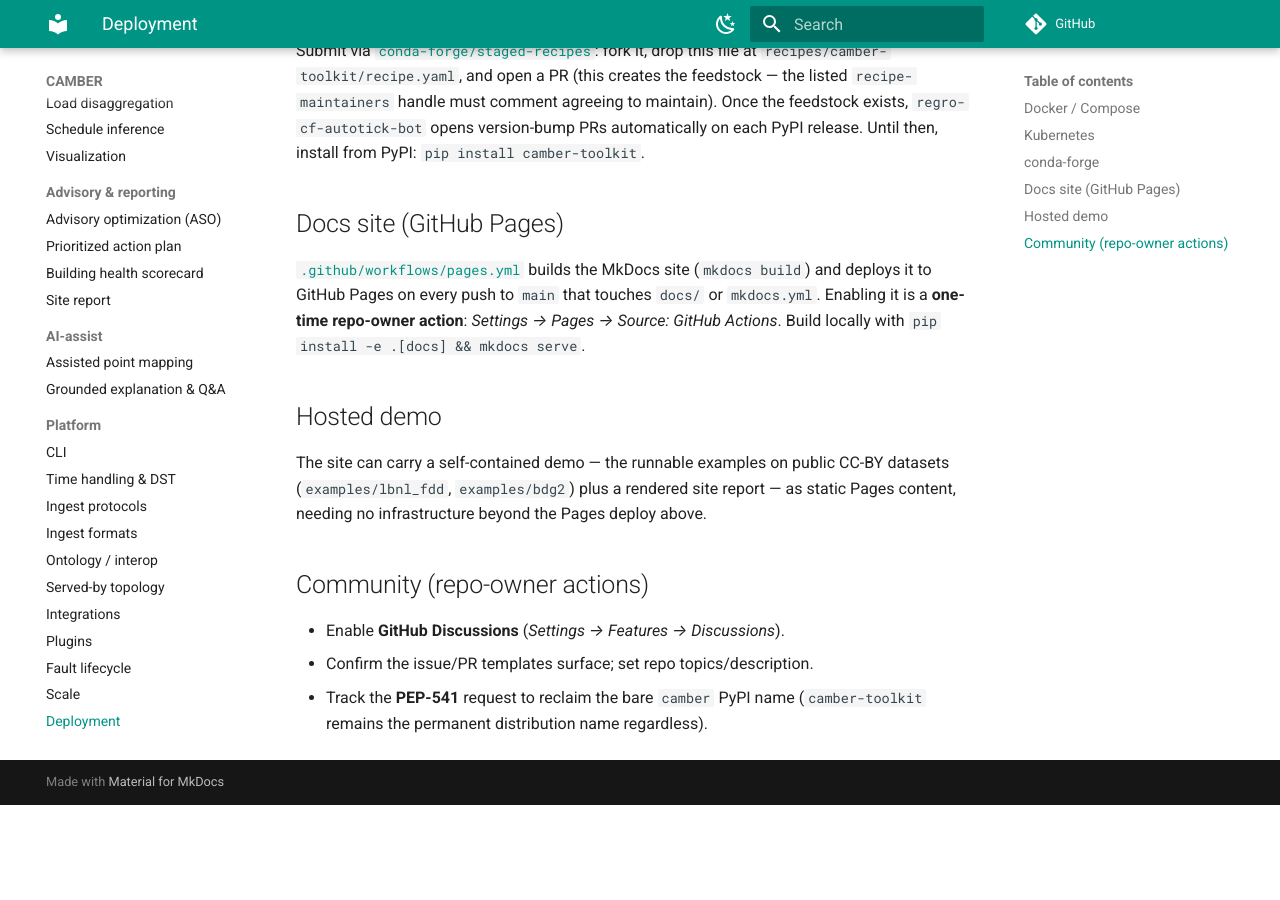
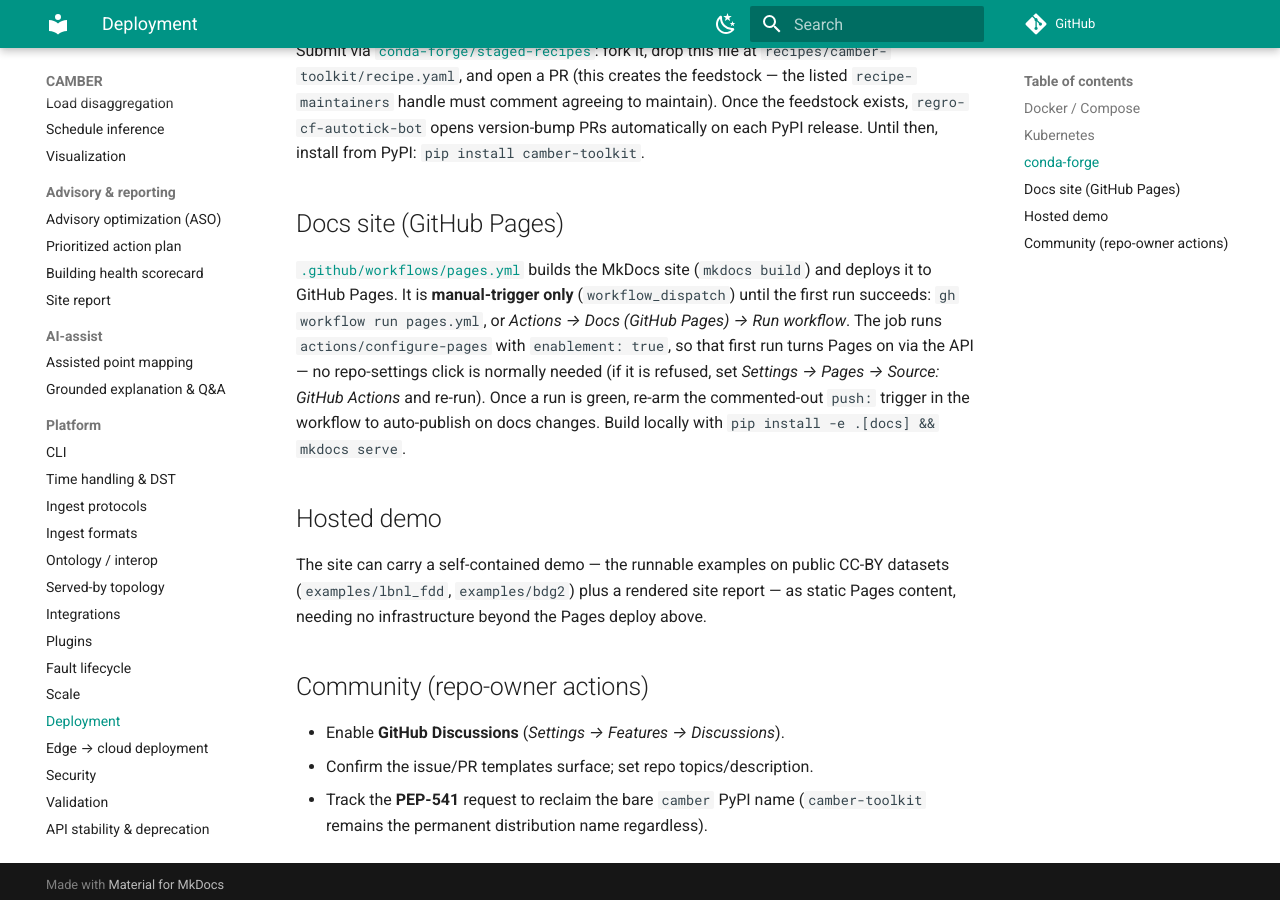
Before and after one commit to yroussev/camber, an MkDocs documentation site: the page built from docs/DEPLOY.md, in a window 1280 px wide and 900 px high, scrolled down 1357 px. Built offline with MkDocs 1.6.1 and Material for MkDocs 9.7.7, drawn with Linux system fonts in a browser that asks for light colours; comment, search, counter and statistics services are not loaded; before the commit the page ends 2162 px from its top, so only the background shows below that.

Commit message:
docs: correct the Pages workflow trigger (manual-only, not on push)
DEPLOY.md claimed pages.yml "deploys to GitHub Pages on every push to main that
touches docs/ or mkdocs.yml". The workflow is workflow_dispatch-only -- the push
trigger is commented out pending a first successful run -- so the doc described
a deploy that has never happened (the repo has no Pages deployment yet). It also
under-described enablement: configure-pages runs with enablement: true, so the
first manual run turns Pages on via the API rather than needing a settings click.

```diff
--- a/docs/DEPLOY.md
+++ b/docs/DEPLOY.md
@@ -67,9 +67,13 @@
 ## Docs site (GitHub Pages)
 
 [`.github/workflows/pages.yml`](https://github.com/yroussev/camber/blob/main/.github/workflows/pages.yml) builds the MkDocs site
-(`mkdocs build`) and deploys it to GitHub Pages on every push to `main` that touches `docs/`
-or `mkdocs.yml`. Enabling it is a **one-time repo-owner action**: *Settings → Pages → Source: GitHub
-Actions*. Build locally with `pip install -e .[docs] && mkdocs serve`.
+(`mkdocs build`) and deploys it to GitHub Pages. It is **manual-trigger only** (`workflow_dispatch`)
+until the first run succeeds: `gh workflow run pages.yml`, or *Actions → Docs (GitHub Pages) → Run
+workflow*. The job runs `actions/configure-pages` with `enablement: true`, so that first run turns
+Pages on via the API — no repo-settings click is normally needed (if it is refused, set *Settings →
+Pages → Source: GitHub Actions* and re-run). Once a run is green, re-arm the commented-out `push:`
+trigger in the workflow to auto-publish on docs changes. Build locally with
+`pip install -e .[docs] && mkdocs serve`.
 
 ## Hosted demo
 
```
